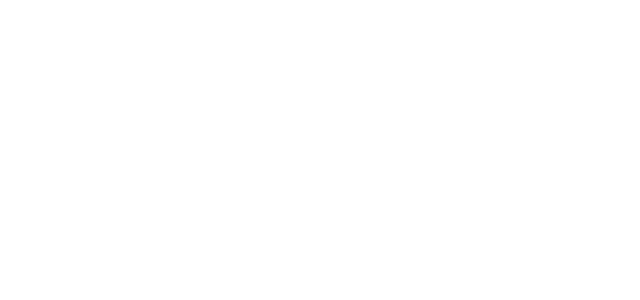
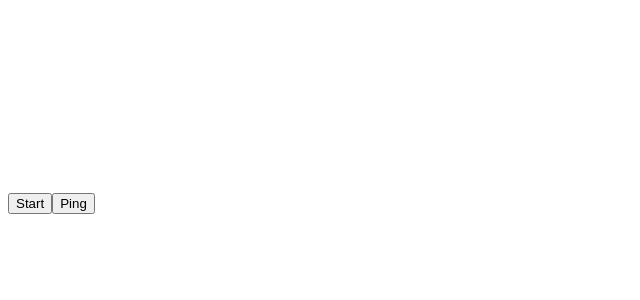
Before and after one commit to richard-austin/synthesiser, an Angular app: page / in a window 1280 px wide. Shown: the top 300 px of the page, without its empty margins (0-640 px from the left). Built offline with nearby package versions, Linux system fonts and the light colour scheme.

Commit message:
* Keys 0-9 set dial values when focussed. * Some tests with ADSR.

```diff
--- a/src/app/app.html
+++ b/src/app/app.html
@@ -1,2 +1,6 @@
-<app-level-control (setLevel)="setLevel($event)"></app-level-control><app-level-control (setLevel)="setLevel($event)"></app-level-control>
+<button (click)="start()">Start</button>
+<button (mousedown)="play()" (mouseup)="end()" (mouseout)="end()">Ping</button>
+<app-level-control (setLevel)="setFreq($event)"></app-level-control>
+<app-level-control (setLevel)="setLevel($event)"></app-level-control>
+<app-level-control (setLevel)="setFilter($event)"></app-level-control>
 <router-outlet />
--- a/src/app/app.ts
+++ b/src/app/app.ts
@@ -1,5 +1,5 @@
-import { Component, signal } from '@angular/core';
-import { RouterOutlet } from '@angular/router';
+import {AfterViewInit, Component} from '@angular/core';
+import {RouterOutlet} from '@angular/router';
 import {LevelControl} from './level-control/level-control';
 
 @Component({
@@ -8,9 +8,101 @@
   templateUrl: './app.html',
   styleUrl: './app.scss'
 })
-export class App {
-  protected readonly title = signal('synthesiser');
+export class App implements AfterViewInit {
+  oscillator!: OscillatorNode;
+  gain!: GainNode;
+  filter!: BiquadFilterNode;
+  reverb!: DelayNode;
+  audioCtx!: AudioContext;
+
+  ngAfterViewInit(): void {
+
+
+  }
+
+  //protected readonly title = signal('synthesiser');
 
   protected setLevel(level: number) {
+    this.gain.gain.setValueAtTime(level * 5, this.audioCtx.currentTime);
+  }
+
+  protected setFreq(freq: number) {
+    this.oscillator.frequency.setValueAtTime((Math.pow(2, freq * 10)) * 70, this.audioCtx.currentTime);
+  }
+
+  protected setFilter(freq: number) {
+    this.filter.frequency.setValueAtTime((Math.pow(2, freq * 10)) * 25, this.audioCtx.currentTime);
+  }
+
+  protected start() {
+    this.audioCtx = new AudioContext();
+
+    // create Oscillator node
+    this.oscillator = this.audioCtx.createOscillator();
+    this.gain = this.audioCtx.createGain();
+    //const gain2 = this.audioCtx.createGain();
+    // gain2.gain.setValueAtTime(.90, 0);
+    this.filter = this.audioCtx.createBiquadFilter();
+    // this.reverb = this.audioCtx.createDelay();
+    this.oscillator.type = "sine";
+    this.oscillator.frequency.setValueAtTime(0, this.audioCtx.currentTime); // value in hertz
+    this.gain.gain.setValueAtTime(0, this.audioCtx.currentTime);
+    //
+    this.oscillator.connect(this.filter);
+    //
+    // const lfo = this.audioCtx.createOscillator();
+    // lfo.type = "sine";
+    // lfo.frequency.setValueAtTime(10, this.audioCtx.currentTime);
+    // const lfoGain = this.audioCtx.createGain();
+    // lfo.connect(lfoGain);
+    // lfoGain.gain.setValueAtTime(1000, this.audioCtx.currentTime);
+    // lfoGain.connect(this.filter.frequency);
+    //
+    this.filter.type = "lowpass";
+    this.filter.Q.setValueAtTime(20, this.audioCtx.currentTime);
+    this.filter.connect(this.gain);
+    // //this.filter.connect(this.gain);
+    // this.reverb.delayTime.setValueAtTime(.02, this.audioCtx.currentTime);
+    // this.reverb.connect(gain2);
+    // gain2.connect(this.reverb);
+    // this.reverb.connect(this.gain);
+    //this.oscillator.connect(this.gain);
+    this.gain.connect(this.audioCtx.destination);
+    //
+    this.oscillator.start();
+    // lfo.start();
+  }
+
+
+  protected play() {
+    const attack = [0, 3000];
+    const decaySustain = [3000, 700];
+    const attackTime = 1;
+    const decayTime = 1;
+    if (this.filter) {
+      this.filter.frequency.cancelScheduledValues(0);
+      if (attackTime >= 0.01)
+        this.filter.frequency.setValueCurveAtTime(attack, this.audioCtx.currentTime, attackTime);
+      else
+        this.filter.frequency.setValueAtTime(attack[1], this.audioCtx.currentTime);
+
+      if (decayTime >= 0.01)
+        this.filter.frequency.setValueCurveAtTime(decaySustain, this.audioCtx.currentTime + attackTime, decayTime);
+      else
+        this.filter.frequency.setValueAtTime(decaySustain[1], this.audioCtx.currentTime);
+    }
+  }
+
+  protected end() {
+    if (this.filter) {
+      const release = [this.filter.frequency.value, 0];  // 1st value must be same as sustain value
+      const releaseTime = 3;
+      console.log(this.filter.frequency.value);
+      this.filter.frequency.cancelScheduledValues(0);
+      if (releaseTime >= 0.01)
+        this.filter.frequency.setValueCurveAtTime(release, this.audioCtx.currentTime, releaseTime);
+      else
+        this.filter.frequency.setValueAtTime(0, this.audioCtx.currentTime);
+    }
   }
 }
--- a/src/app/level-control/level-control.ts
+++ b/src/app/level-control/level-control.ts
@@ -107,12 +107,17 @@
         delta = 4;
       else if (e.shiftKey)
         delta = 1;
-      if (e.key === 'ArrowUp' || e.key === 'ArrowDown') {
+      if(/^[0123456789]$/.test(e.key)) {
+        let p = this.params;
+
+        currentAngle = this.setAngle(p.calAngle * parseInt(e.key) / 10, 0);
+      }
+      else if (e.key === 'ArrowUp' || e.key === 'ArrowDown') {
         e.preventDefault();
 
         if (e.key === "ArrowDown")
           delta *= -1;
-        currentAngle = this.setAngle(currentAngle, delta);
+         currentAngle = this.setAngle(currentAngle, delta);
       }
     });
   }
```
